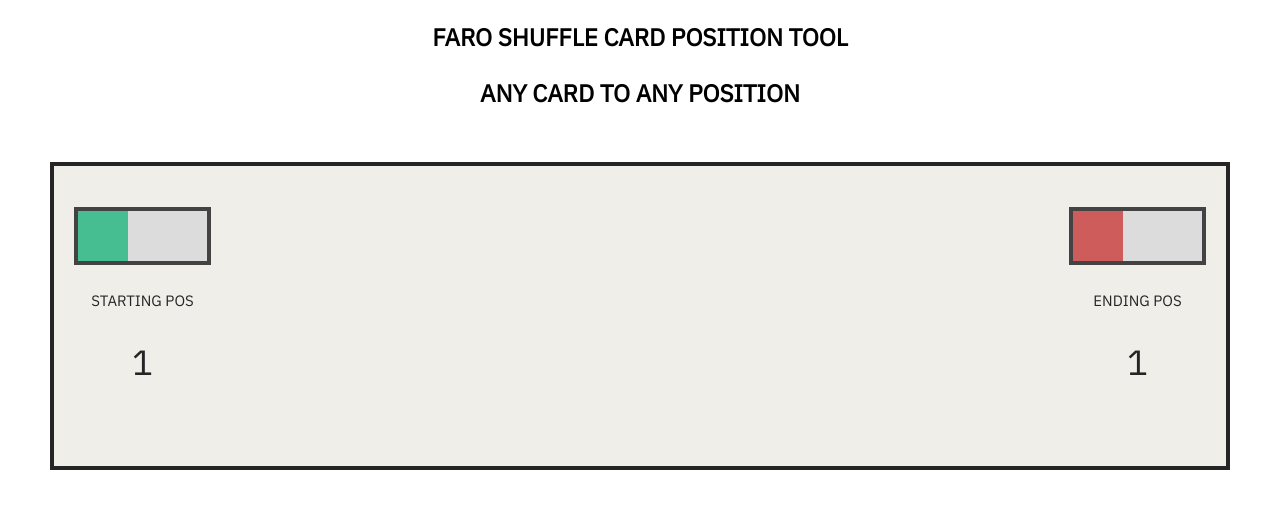
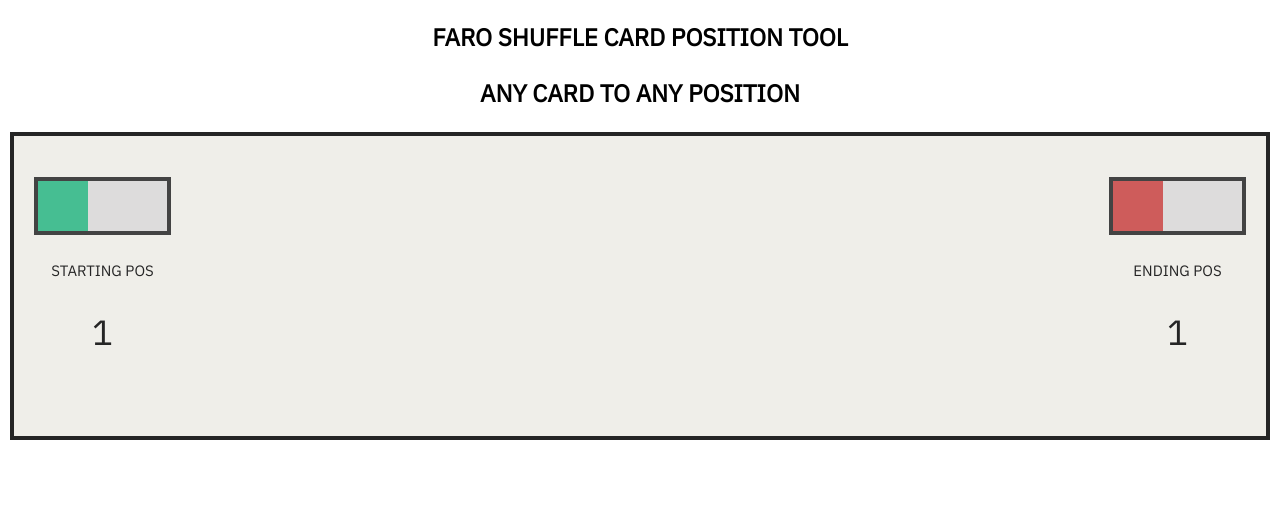
Before and after one commit to FaroShuffleWhileCoding/faro-shuffle-tool, a plain HTML site: page index.html in a window 1280 px wide. Drawn offline with Linux system fonts and the light colour scheme; a web font is replaced by a local one.

Commit message:
Update style.css

```diff
--- a/style.css
+++ b/style.css
@@ -12,7 +12,7 @@ h2 {
 }
 
 #main {
-  margin: 50px;
+  margin: 10px;
   padding: 0;
   display: flex;
   justify-content: center;
```
